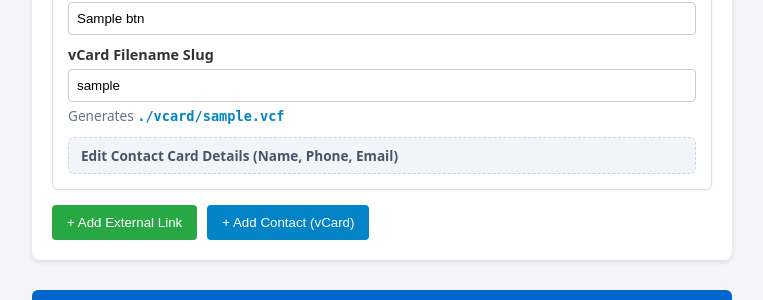
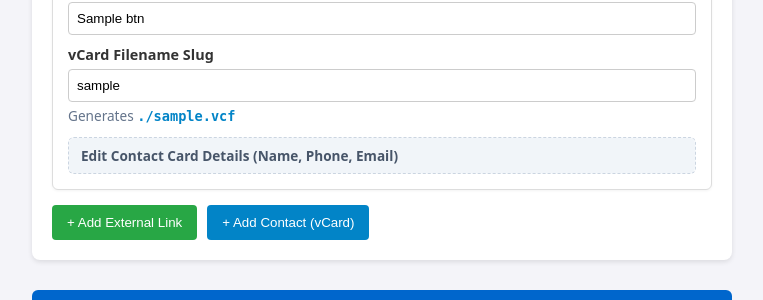
Before and after one commit to wpyoga/linkbuilder, a Flask app: template templates/admin.jinja2 in a window 1280 px wide. Shown: the part 828-1128 px from the top of the page, without its empty margins (258-1021 px from the left). Run offline with Flask 3, Linux system fonts and the light colour scheme; the template is opened without the code that fills it: most values are stand-ins (such as "Sample title", 1, 10 or a date in 2020); some libraries are stand-ins or nearby versions.

Commit message:
feat: generate vcard in static site directory for simplicity

```diff
--- a/app.py
+++ b/app.py
@@ -755,8 +755,6 @@ def bake_static_site():
 
     # Retrieve current structured state from SQLite backend
     data = get_site_data()
-    vcard_dir = os.path.join(OUTPUT_DIR, "vcard")
-    os.makedirs(vcard_dir, exist_ok=True)
 
     processed_buttons = []
     # Process configuration buttons and compile individual vCard files
@@ -774,7 +772,7 @@ def bake_static_site():
         elif btn["type"] == "vcard":
             slug = sanitize_slug(btn.get("slug", "contact"))
             vcard_filename = f"{slug}.vcf"
-            vcard_path = os.path.join(vcard_dir, vcard_filename)
+            vcard_path = os.path.join(OUTPUT_DIR, vcard_filename)
 
             vcard_data = {
                 "fn": btn.get("fn", ""),
@@ -795,7 +793,7 @@ def bake_static_site():
                     "color": btn.get("color", "#0066cc"),
                     "text_color": btn.get("text_color", "#ffffff"),
                     "label": btn.get("button_label", "Save Contact"),
-                    "target_url": f"./vcard/{vcard_filename}",
+                    "target_url": f"./{vcard_filename}",
                 }
             )
 
--- a/templates/admin.jinja2
+++ b/templates/admin.jinja2
@@ -267,7 +267,7 @@
 
                   <label>vCard Filename Slug</label>
                   <input type="text" data-field="slug" value="{{ btn.slug }}" placeholder="e.g. john_doe" oninput="updateSlugPreview(this)" required />
-                  <small class="slug-preview">Generates <code>./vcard/{{ btn.slug or 'contact' }}.vcf</code></small>
+                  <small class="slug-preview">Generates <code>./{{ btn.slug or 'contact' }}.vcf</code></small>
 
                   <details class="nested-vcard-details">
                     <summary>Edit Contact Card Details (Name, Phone, Email)</summary>
@@ -347,7 +347,7 @@
         const block = inputEl.closest('.button-block');
         const previewCode = block.querySelector('.slug-preview code');
         const cleanSlug = sanitizeSlugJs(inputEl.value);
-        previewCode.textContent = `./vcard/${cleanSlug}.vcf`;
+        previewCode.textContent = `./${cleanSlug}.vcf`;
       }
 
       function moveBlock(btn, direction) {
@@ -429,7 +429,7 @@
 
             <label>vCard Filename Slug</label>
             <input type="text" data-field="slug" placeholder="e.g. john_doe" oninput="updateSlugPreview(this)" required>
-            <small class="slug-preview">Generates <code>./vcard/contact.vcf</code></small>
+            <small class="slug-preview">Generates <code>./contact.vcf</code></small>
 
             <details class="nested-vcard-details" open>
               <summary>Edit Contact Card Details (Name, Phone, Email)</summary>
```
